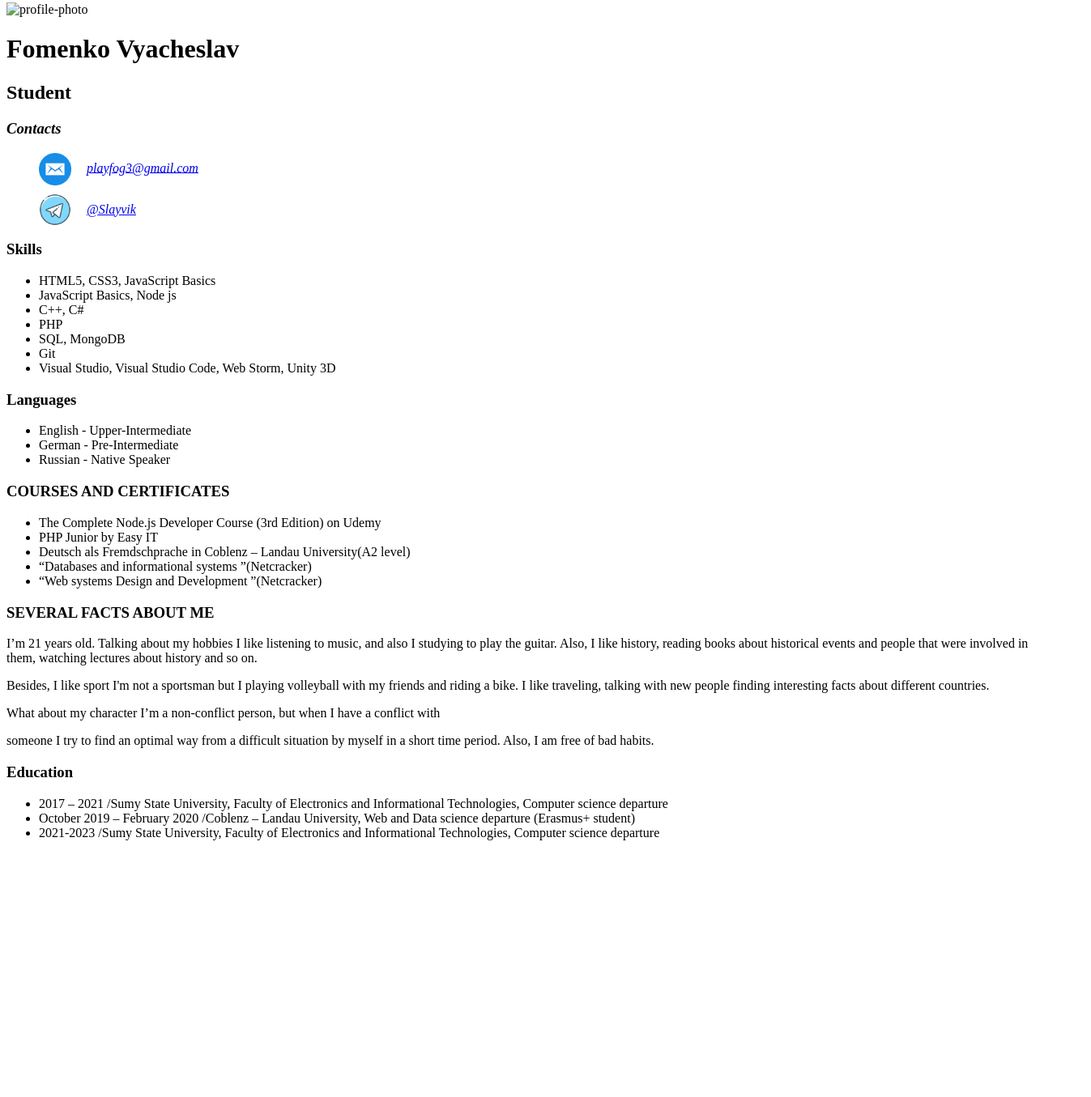
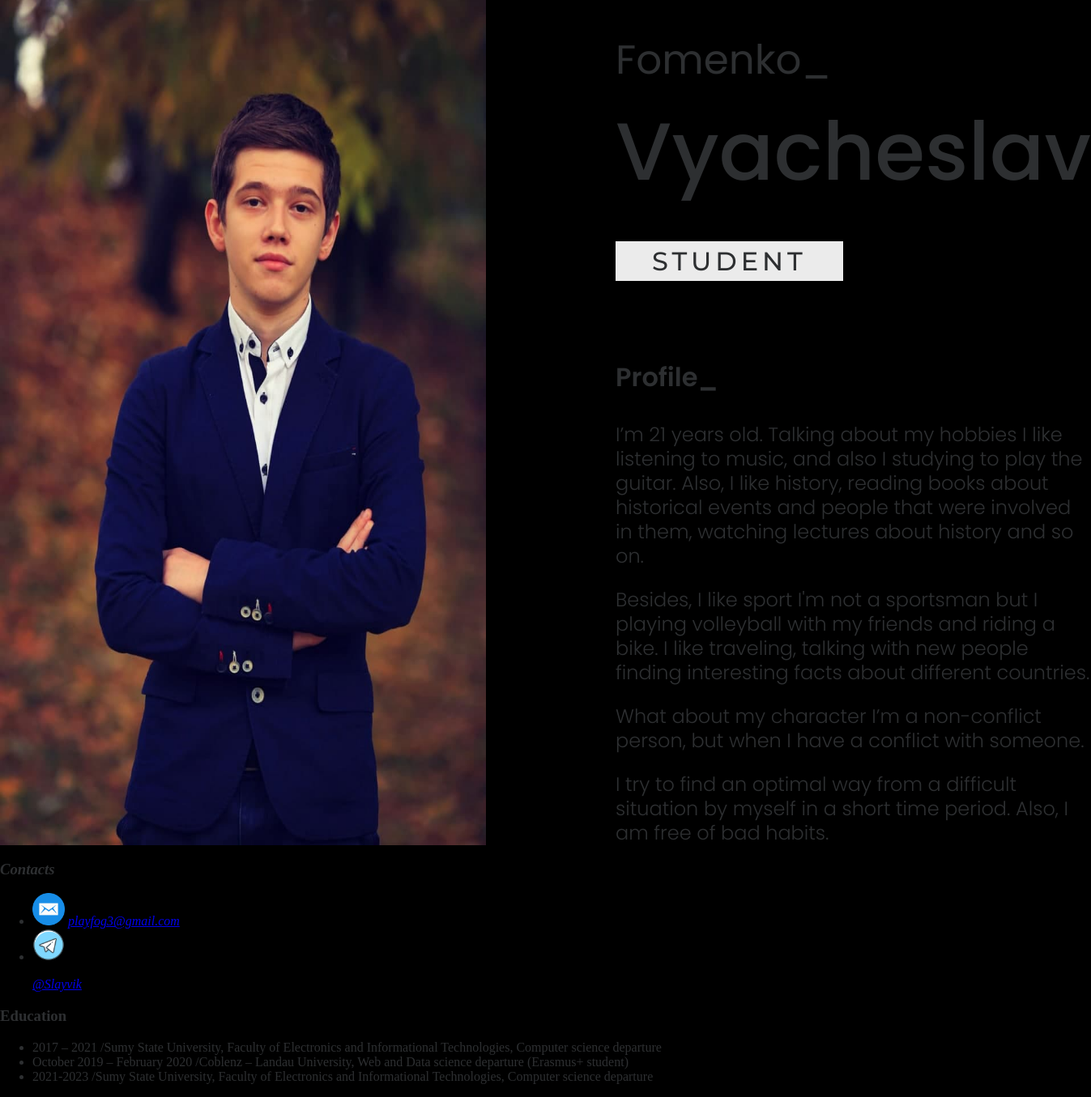
Before and after one commit to Pobedilda/rsschool-cv, a plain HTML site: page index.html in a window 1280 px wide. Shown: the part 5-1360 px from the top of the page at 81% size, 1347 px wide, since content can reach past the window. Before the commit the page ends 1059 px from the top, so only its background shows below. Drawn offline with Linux system fonts and the light colour scheme.

Commit message:
fead: styles for header were added

```diff
--- a/index.html
+++ b/index.html
@@ -2,31 +2,96 @@
 <html lang="en">
   <head>
     <meta charset="UTF-8" />
-    <link rel="shortcut icon" href="./src/keyboard-icon.jpg" type="image/x-icon"/>
-    <link rel="stylesheet" href="./style.css">
+    <link
+      rel="shortcut icon"
+      href="./src/keyboard-icon.jpg"
+      type="image/x-icon"
+    />
+    <link rel="stylesheet" href="main.css" />
+    <link rel="preconnect" href="https://fonts.googleapis.com" />
+    <link rel="preconnect" href="https://fonts.gstatic.com" crossorigin />
+    <link
+      href="https://fonts.googleapis.com/css2?family=Montserrat:wght@500;600&family=Poppins:wght@300;400;500;600&family=Raleway:wght@600&display=swap"
+      rel="stylesheet"
+    />
     <title>rsschool-cv-html</title>
   </head>
   <body>
-    <header>
-      <img src="" alt="profile-photo" />
-      <h1>Fomenko Vyacheslav</h1>
+    <header class="author__title">
+      <img width="600" src="./src/me.jpg" alt="profile-photo" />
+
+      <section class="profile__info">
+        <h1>
+          Fomenko_
+          <span>Vyacheslav</span>
+        </h1>
         <h2>Student</h2>
+        <h3>Profile_</h3>
+        <p>
+          I’m 21 years old. Talking about my hobbies I like listening to music,
+          and also I studying to play the guitar. Also, I like history, reading
+          books about historical events and people that were involved in them,
+          watching lectures about history and so on.
+        </p>
+        <p>
+          Besides, I like sport I'm not a sportsman but I playing volleyball
+          with my friends and riding a bike. I like traveling, talking with new
+          people finding interesting facts about different countries.
+        </p>
+        <p>
+          What about my character I’m a non-conflict person, but when I have a
+          conflict with someone.
+        </p>
+        <p>
+          I try to find an optimal way from a difficult situation by myself in a
+          short time period. Also, I am free of bad habits.
+        </p>
+      </section>
     </header>
+    <main>
       <section class="contacts">
         <address>
           <h3>Contacts</h3>
           <ul>
             <li>
-          <img src="./src/email-icon.png" width="40" height="40" alt="email-icon" >
-          <a href="mailto:playfog3@gmail.com">playfog3@gmail.com</a></li>
+              <img
+                src="./src/email-icon.png"
+                width="40"
+                height="40"
+                alt="email-icon"
+              />
+              <a href="mailto:playfog3@gmail.com">playfog3@gmail.com</a>
+            </li>
             <li>
-          <img src="./src/telegram-icon.png" alt="telegram-icon" width="40" height="40"/>
+              <img
+                src="./src/telegram-icon.png"
+                alt="telegram-icon"
+                width="40"
+                height="40"
+              />
               <p>
                 <a href="https://telegram.me/Slayvik">@Slayvik</a>
               </p>
             </li>
           </ul>
         </address>
+      </section>
+      <section class="education">
+        <h3>Education</h3>
+        <ul>
+          <li>
+            2017 – 2021 /Sumy State University, Faculty of Electronics and
+            Informational Technologies, Computer science departure
+          </li>
+          <li>
+            October 2019 – February 2020 /Coblenz – Landau University, Web and
+            Data science departure (Erasmus+ student)
+          </li>
+          <li>
+            2021-2023 /Sumy State University, Faculty of Electronics and
+            Informational Technologies, Computer science departure
+          </li>
+        </ul>
       </section>
       <section class="skills">
         <h3>Skills</h3>
@@ -45,7 +110,7 @@
         <ul>
           <li>English - Upper-Intermediate</li>
           <li>German - Pre-Intermediate</li>
-          <li>Russian -  Native Speaker</li>
+          <li>Russian - Native Speaker</li>
         </ul>
       </section>
       <section class="courses">
@@ -53,29 +118,31 @@
         <ul>
           <li>The Complete Node.js Developer Course (3rd Edition) on Udemy</li>
           <li>PHP Junior by Easy IT</li>
-        <li>Deutsch als Fremdschprache in Coblenz – Landau University(A2 level)</li>
+          <li>
+            Deutsch als Fremdschprache in Coblenz – Landau University(A2 level)
+          </li>
           <li>“Databases and informational systems ”(Netcracker)</li>
           <li>“Web systems Design and Development ”(Netcracker)</li>
         </ul>
       </section>
-    <section class="facts">
-      <h3>SEVERAL FACTS ABOUT ME</h3>
+      <section class="codewars">
+        <h3>Waiting room task from code wars:</h3>
         <p>
-      I’m 21 years old. Talking about my hobbies I like listening to music, and also I studying to play the guitar.
-      Also, I like history, reading books about historical events and people that were involved in them, watching lectures about history and so on.</p>
-     <p>Besides, I like sport I'm not a sportsman but I playing volleyball with my friends and riding a bike.
-      I like traveling, talking with new people finding interesting facts about different countries.</p>
-      <p>What about my character I’m a non-conflict person, but when I have a conflict with </p>
-      <p>someone I try to find an optimal way from a difficult situation by myself in a short time period.
-      Also, I am free of bad habits.</p>
+          There's a waiting room with N chairs set in single row. Chairs are
+          consecutively numbered from 1 to N. First is closest to the entrance.
+          For some reason people choose a chair in the following way Find a
+          place as far from other people as possible Find a place as close to
+          exit as possible All chairs must be occupied before the first person
+          will be served So it looks like this for 10 chairs and 10 patients
+          Chairs 1 2 3 4 5 6 7 8 9 10 Patients 1 7 5 8 3 9 4 6 10 2 Your task is
+          to find last patient's chair's number. Input - N - integer greater
+          than 2 - number of chairs. Output should positive integer too - last
+          patient's chair's number
+        </p>
+        <p>Solution:</p>
+        <code> function lastChair(N){ return N-1 } </code>
       </section>
-    <section class="education">
-      <h3>Education</h3>
-      <ul>
-        <li>2017 – 2021 /Sumy State University, Faculty of Electronics and Informational Technologies, Computer science departure</li>
-        <li>October 2019 – February 2020 /Coblenz – Landau University, Web and Data science departure (Erasmus+ student)</li>
-        <li>2021-2023 /Sumy State University, Faculty of Electronics and Informational Technologies, Computer science departure</li>
-      </ul>
-    </section>
+    </main>
+    <footer></footer>
   </body>
 </html>
--- /dev/null
+++ b/main.scss
@@ -0,0 +1,65 @@
+@mixin font-title {
+  font: {
+    family: 'Poppins', sans-serif;
+  }
+}
+
+body {
+  background-color: black;
+  margin: 0;
+  padding: 0;
+  box-sizing: content-box;
+  color: #2d2f31;
+  @media screen and (max-width: 480px) {
+    background-color: white;
+  }
+}
+
+.author__title {
+  display: flex;
+  flex-direction: row;
+
+  .profile__info {
+    @include font-title;
+    margin-left: 160px;
+    h1 {
+      font-weight: 400;
+      font-size: 50px;
+
+      span {
+        display: block;
+        font-weight: 500;
+        font-size: 100px;
+      }
+    }
+    h2 {
+      display: inline;
+      font-family: 'Montserrat', sans-sefif;
+      font-weight: 500;
+      font-size: 32px;
+      text-transform: uppercase;
+      letter-spacing: 5px;
+      padding: 5px 45px;
+      background-color: #ebebeb;
+    }
+
+    h3 {
+      @include font-title;
+      font-weight: 600;
+      font-size: 32px;
+      margin-top: 100px;
+    }
+
+    p {
+      @include font-title;
+      font-size: 24px;
+      font-weight: 300;
+      line-height: 30px;
+      margin-bottom: 6px;
+
+      &:last-child {
+        margin-bottom: 0;
+      }
+    }
+  }
+}
```
Also changed, not shown: main.css (added), src/me.jpg (added). Lines whose indentation alone changed are shown as unchanged.
